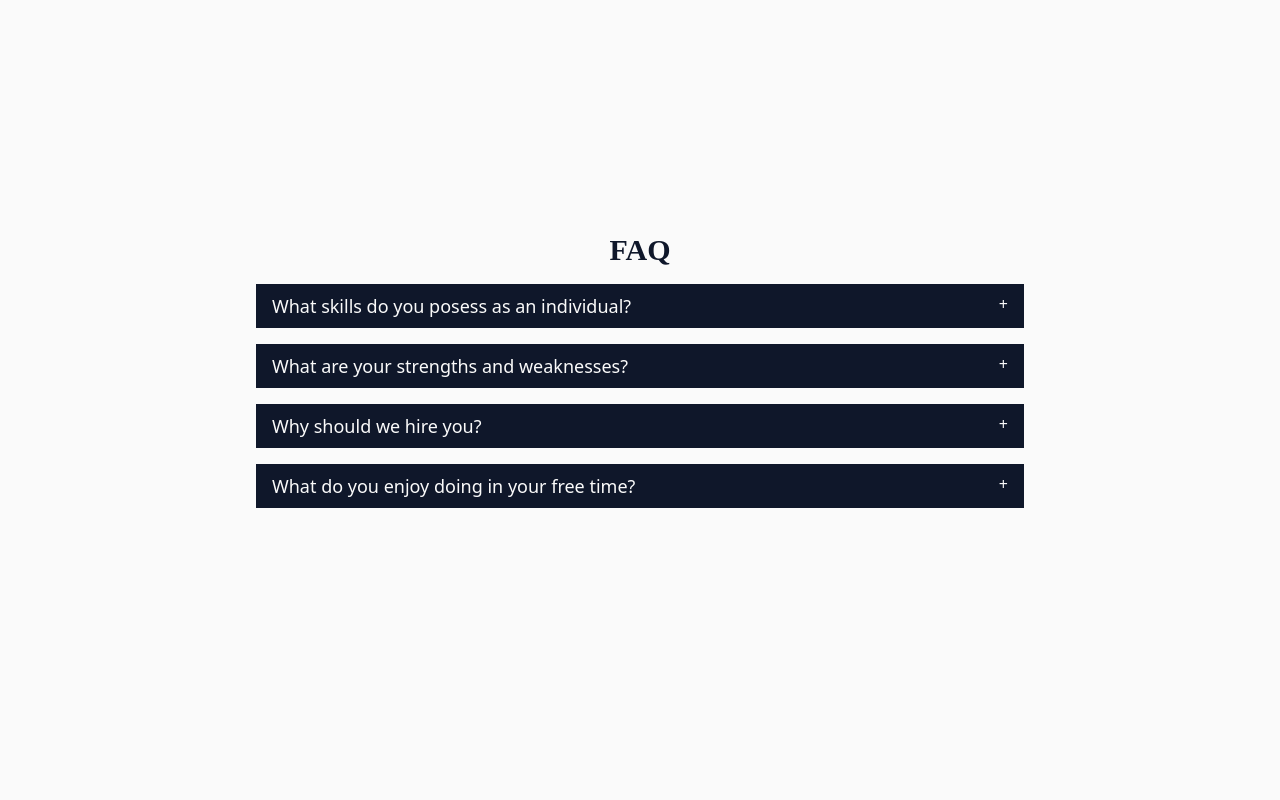
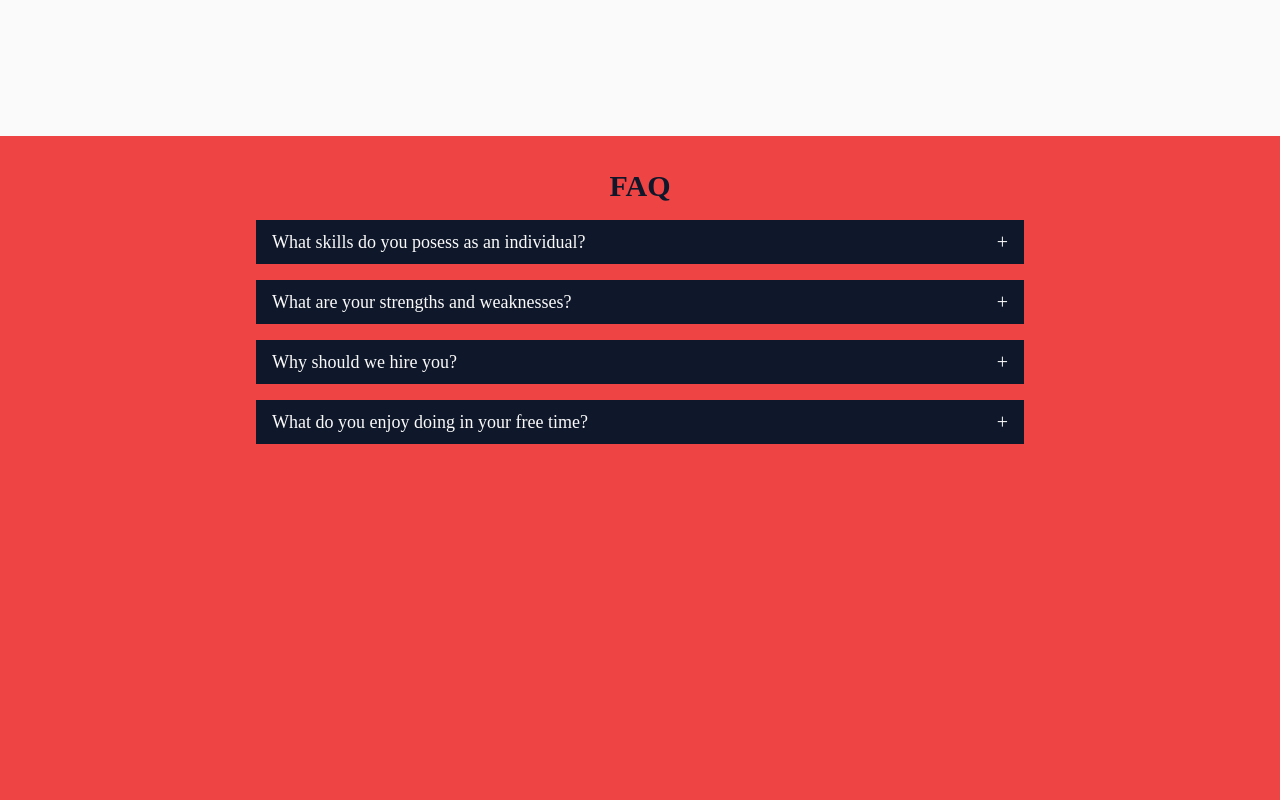
Before and after one commit to Naledi-Dikgale/portfolio-v3, a React (Vite) app: page / in a window 1280 px wide. Shown: the part 2280-3080 px from the top of the page. Built offline with nearby package versions, Linux system fonts and the light colour scheme; no server answers; a web font is replaced by a local one.

Commit message:
Update layout

```diff
--- a/src/components/FAQ.jsx
+++ b/src/components/FAQ.jsx
@@ -13,7 +13,7 @@ function FAQ() {
   };
 
   return (
-    <div id="questions" className={`h-screen mx-auto pb-8 pt-24 ${theme === 'light' ? 'bg-primary text-secondary' : 'bg-secondary text-primary'}`}>
+    <div id="questions" className={`bg-red-500 h-screen pb-8 pt-8 ${theme === 'light' ? 'bg-primary text-secondary' : 'bg-secondary text-primary'}`}>
       <h1 className={`font-agbalumo text-3xl font-bold mb-4 text-center underline-double ${theme === 'light' ? 'text-secondary' : 'text-primary'}`}>
         FAQ
       </h1>
@@ -22,13 +22,13 @@ function FAQ() {
           <div key={index}>
             <button
               onClick={() => toggleAccordion(index)}
-              className={`flex justify-between w-full px-4 py-2 ${theme === 'light' ? 'bg-secondary text-primary hover:bg-button hover:text-primary' : 'bg-primary text-secondary hover:bg-button hover:text-primary'} focus:outline-none`}
+              className={`flex justify-between w-full px-4 py-2 text-xl font-agbalumo ${theme === 'light' ? 'bg-secondary text-primary hover:bg-button hover:text-primary' : 'bg-primary text-secondary hover:bg-button hover:text-primary'} focus:outline-none`}
             >
               <span className="text-lg font-medium">{faq.question}</span>
               <span>{isOpen[index] ? '-' : '+'}</span>
             </button>
             {isOpen[index] && (
-              <div className={`px-4 py-2 ${theme === 'light' ? 'bg-primary text-secondary' : 'bg-secondary text-primary'}`}>
+              <div className={`px-4 py-2 text-xl font-agbalumo ${theme === 'light' ? 'bg-primary text-secondary' : 'bg-secondary text-primary'}`}>
                 <p>{faq.answer}</p>
               </div>
             )}
```
